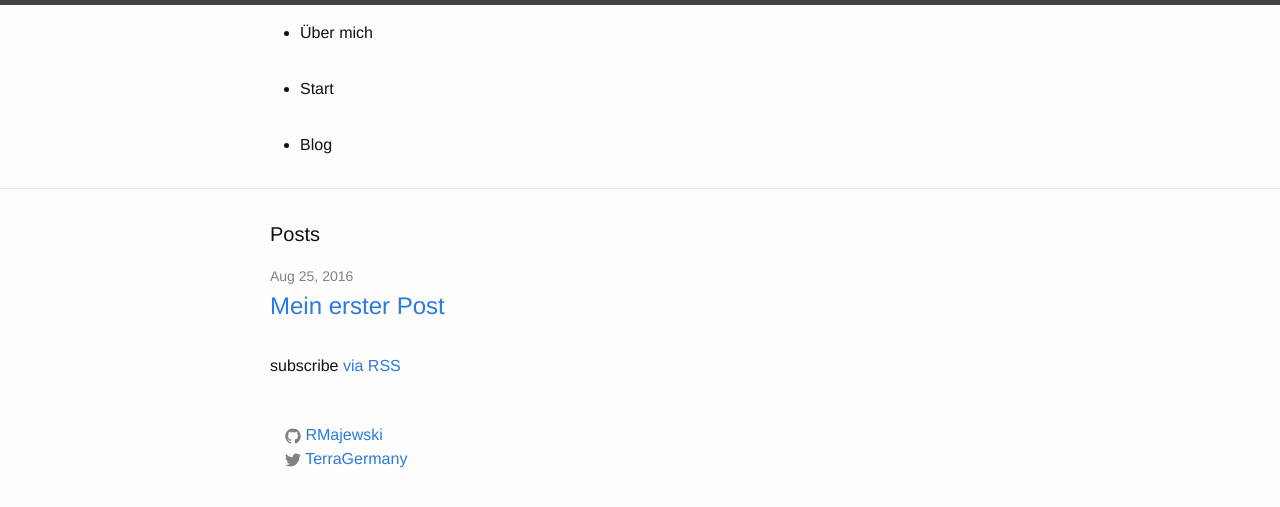
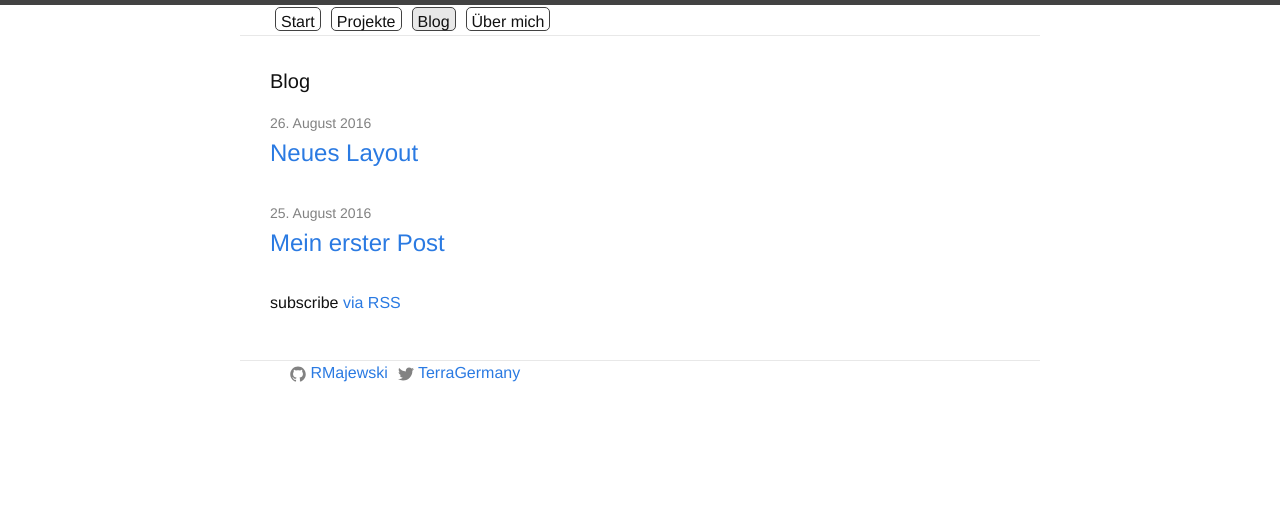
Before and after one commit to RMajewski/rmajewski.github.io, a Jekyll site: the page built from posts.html, in a window 1280 px wide. Shown: the top 507 px of the page. Built offline with Jekyll 4.4.1, drawn with Linux system fonts in a browser that asks for light colours.

Commit message:
Layout angepasst

```diff
--- a/_config.yml
+++ b/_config.yml
@@ -30,3 +30,14 @@ defaults:
       type: "posts"
     values:
       layout: post
+
+navigation:
+  - text: Start
+    url: /
+  - text: Projekte
+    url: /projects/
+  - text: Blog
+    url: /blog/
+    layout: post
+  - text: Über mich
+    url: /about/
--- a/_includes/footer.html
+++ b/_includes/footer.html
@@ -1,4 +1,4 @@
-<footer class="footer">
+<footer class="site-footer">
   <div class="wrapper">
       <div class="footer-col">
         <ul class="social-media-list">
--- a/_includes/header.html
+++ b/_includes/header.html
@@ -3,10 +3,8 @@
     <nav class="site-nav">
       <div class="trigger">
       	<ul>
-          {% for my_page in site.pages %}
-            {% if my_page.title %}
-            <li><a class="page-link" href="{{ my_page.url | prepend: site.baseurl }}">{{ my_page.title | escape }}</a></li>
-            {% endif %}
+          {% for link in site.navigation %}
+            <li><a class="page-link {% if link.url == page.url %}current{% endif %}" href="{{ link.url }}">{{ link.text }}</a></li>
           {% endfor %}
         </ul>
       </div>
--- a/_sass/minima/_layout.scss
+++ b/_sass/minima/_layout.scss
@@ -3,11 +3,15 @@
  */
 .site-header {
     border-top: 5px solid $grey-color-dark;
-    border-bottom: 1px solid $grey-color-light;
-    min-height: 56px;
+    //border-bottom: 1px solid $grey-color-light;
+    //min-height: 56px;
 
     // Positioning context for the mobile navigation icon
     position: relative;
+
+    .wrapper {
+      border-bottom: 1px solid $grey-color-light;
+    }
 }
 
 .site-title {
@@ -17,29 +21,49 @@
     letter-spacing: -1px;
     margin-bottom: 0;
     float: left;
-
-    &,
-    &:visited {
-        color: $grey-color-dark;
-    }
 }
 
 .site-nav {
     float: left;
-    line-height: 56px;
+    //line-height: 56px;
 
-    .menu-icon {
-        display: none;
+    ul {
+      list-style: none;
+      padding: 0;
+      margin: 0;
+    }
+
+    ul li {
+      float: left;
+      display: block;
+      margin: 5px 5px 1px 5px;
     }
 
     .page-link {
         color: $text-color;
-        line-height: $base-line-height;
+        line-height: 0;
+        border: 1px solid $grey-color-dark;
+        border-radius: 5px;
+        padding: 5px 5px 0 5px;
+        text-align: center;
 
-        // Gaps between nav items, but not on the last one
-        &:not(:last-child) {
-            margin-right: 20px;
+        .trigger {
+          clear: both;
+          display: none;
         }
+
+        &:hover {
+          background-color: $grey-color-light;
+          text-decoration: none;
+        }
+    }
+
+    .current {
+      background-color: $grey-color-light;
+
+      &:hover {
+        background-color: #fff;
+      }
     }
 
     @include media-query($on-palm) {
@@ -51,25 +75,6 @@
         border-radius: 5px;
         text-align: right;
 
-        .menu-icon {
-            display: block;
-            float: right;
-            width: 36px;
-            height: 26px;
-            line-height: 0;
-            padding-top: 10px;
-            text-align: center;
-
-            > svg {
-                width: 18px;
-                height: 15px;
-
-                path {
-                    fill: $grey-color-dark;
-                }
-            }
-        }
-
         .trigger {
             clear: both;
             display: none;
@@ -77,6 +82,7 @@
 
         &:hover .trigger {
             display: block;
+            margin: 5px 5px 0 5px;
             padding-bottom: 5px;
         }
 
@@ -98,8 +104,12 @@
  * Site footer
  */
 .site-footer {
-    border-top: 1px solid $grey-color-light;
-    padding: $spacing-unit 0;
+    //border-top: 1px solid $grey-color-light;
+    padding: 0;
+
+    .wrapper {
+      border-top: 1px solid $grey-color-light;
+    }
 }
 
 .footer-heading {
@@ -111,6 +121,13 @@
 .social-media-list {
     list-style: none;
     margin-left: 0;
+    margin-top: 0;
+}
+
+.social-media-list li {
+  display: block;
+  float: left;
+  margin: 0px 5px;
 }
 
 .footer-col-wrapper {
--- a/css/main.scss
+++ b/css/main.scss
@@ -13,7 +13,7 @@ $base-line-height: 1.5;
 $spacing-unit:     30px;
 
 $text-color:       #111;
-$background-color: #fdfdfd;
+$background-color: #fff;
 $brand-color:      #2a7ae2;
 
 $grey-color:       #828282;
--- a/posts.html
+++ b/posts.html
@@ -6,12 +6,12 @@ permalink: /blog/
 
 <div class="home">
 
-  <h1 class="page-heading">Posts</h1>
+  <h1 class="page-heading">{{ page.title }}</h1>
 
   <ul class="post-list">
     {% for post in site.posts %}
       <li>
-        <span class="post-meta">{{ post.date | date: "%b %-d, %Y" }}</span>
+        <span class="post-meta">{{ post.date | date: "%-d. %B %Y"  }}</span>
 
         <h2>
           <a class="post-link" href="{{ post.url | prepend: site.baseurl }}">{{ post.title | escape }}</a>
```
Also changed, not shown: _posts/2016-08-26-layout.md (added, +8 -0 lines), projects.md (added, +7 -0 lines).
